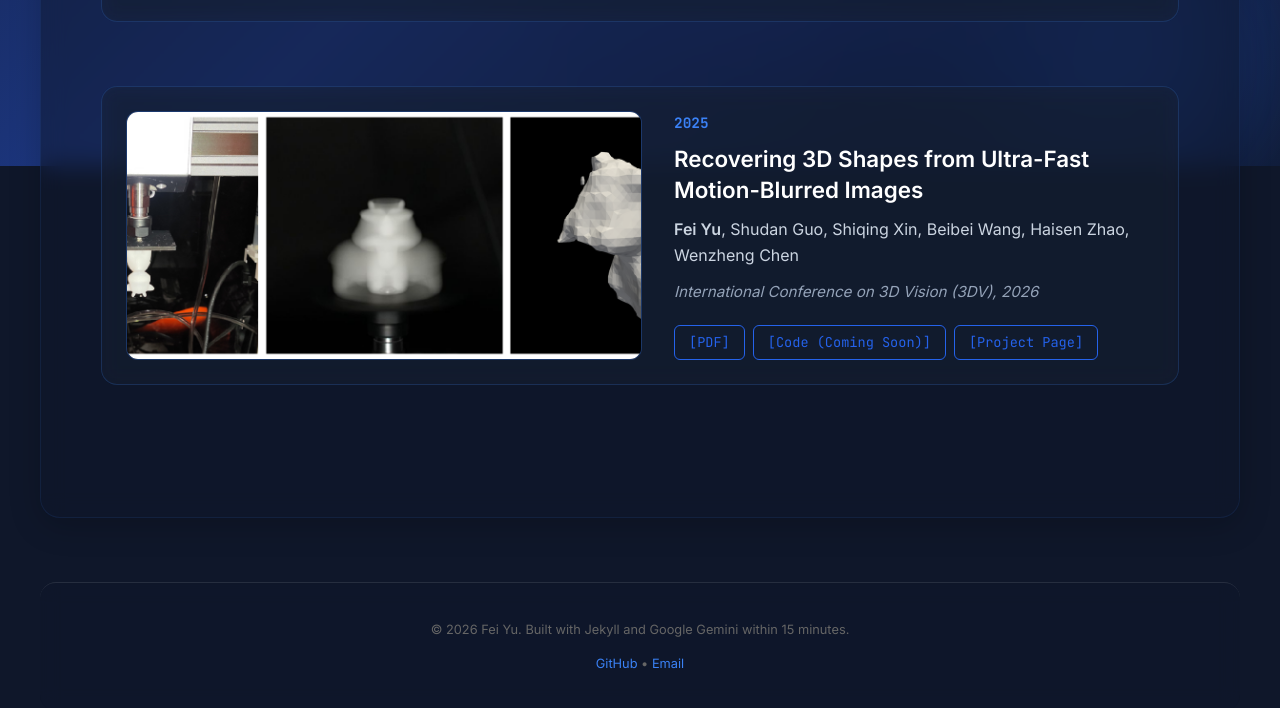
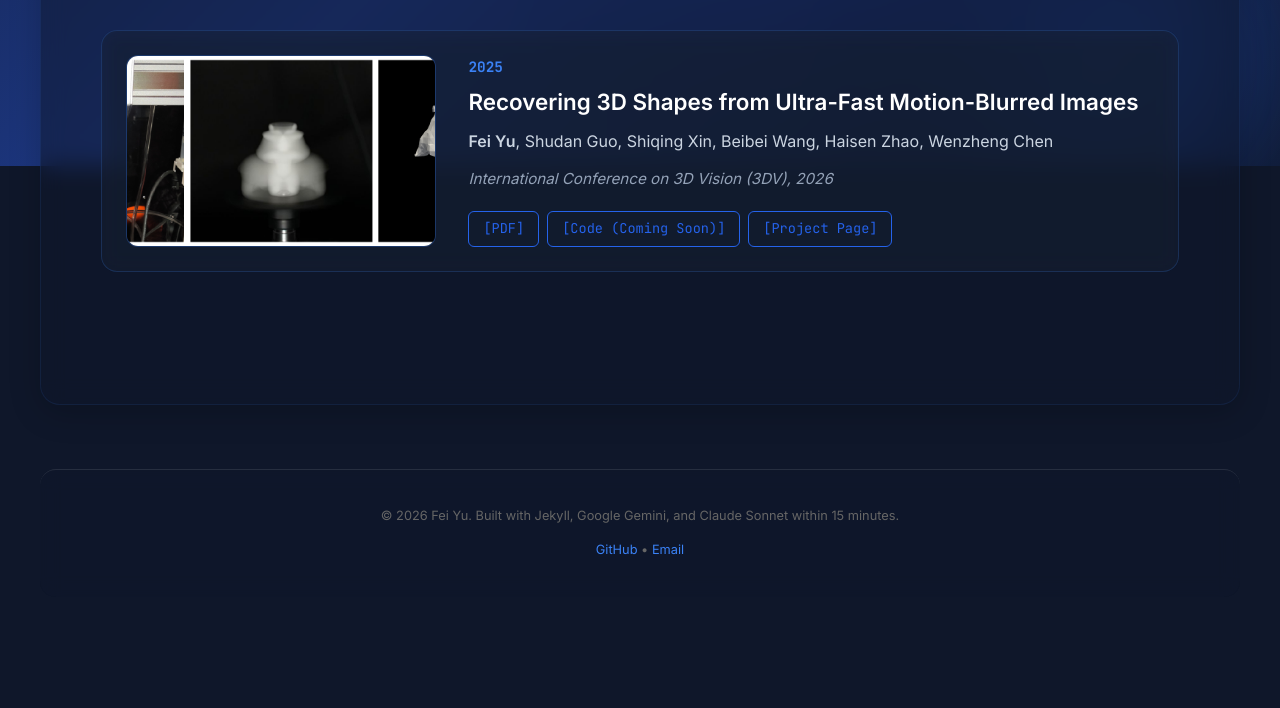
Before and after one commit to Maxmilite/maxmilite.github.io, a Jekyll site: the page built from publications.md, in a window 1280 px wide, cut to the strip 734-1465 px from the top of the page. Shown: the top 708 px of the strip. Built offline with Jekyll 4.4.1, drawn with Linux system fonts in a browser that asks for light colours; after the commit the page ends 1351 px from its top, so only the background shows below that.

Commit message:
post modification

```diff
--- a/_layouts/default.html
+++ b/_layouts/default.html
@@ -39,7 +39,7 @@
         </main>
 
         <footer>
-            <p>&copy; {{ site.time | date: '%Y' }} Fei Yu. Built with Jekyll and Google Gemini within 15 minutes.</p>
+            <p>&copy; {{ site.time | date: '%Y' }} Fei Yu. Built with Jekyll, Google Gemini, and Claude Sonnet within 15 minutes.</p>
             <p>
                 <a href="https://github.com/{{ site.github_username }}">GitHub</a> •
                 <a href="mailto:{{ site.email }}">Email</a>
--- a/publications.md
+++ b/publications.md
@@ -94,7 +94,7 @@
 
     .pub-teaser {
         flex-shrink: 0;
-        width: 50%;
+        width: 30%;
         border-radius: 12px;
         overflow: hidden;
         background: rgba(15, 23, 42, 0.5);
```
